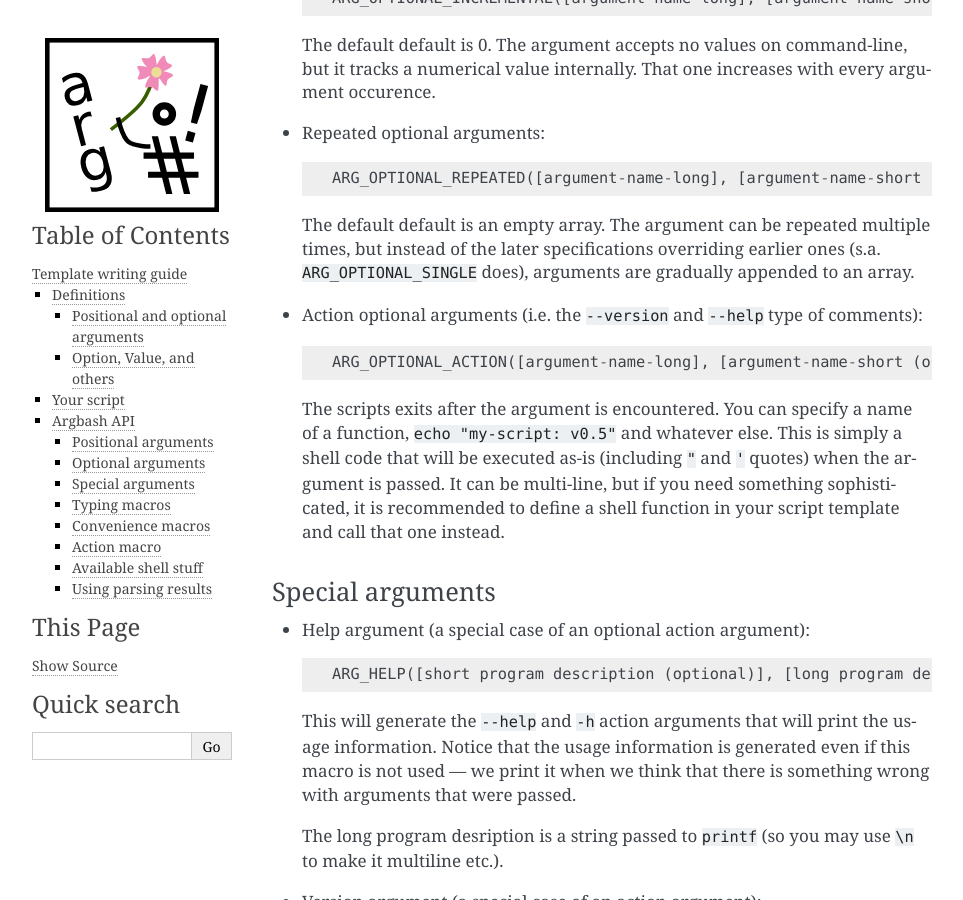
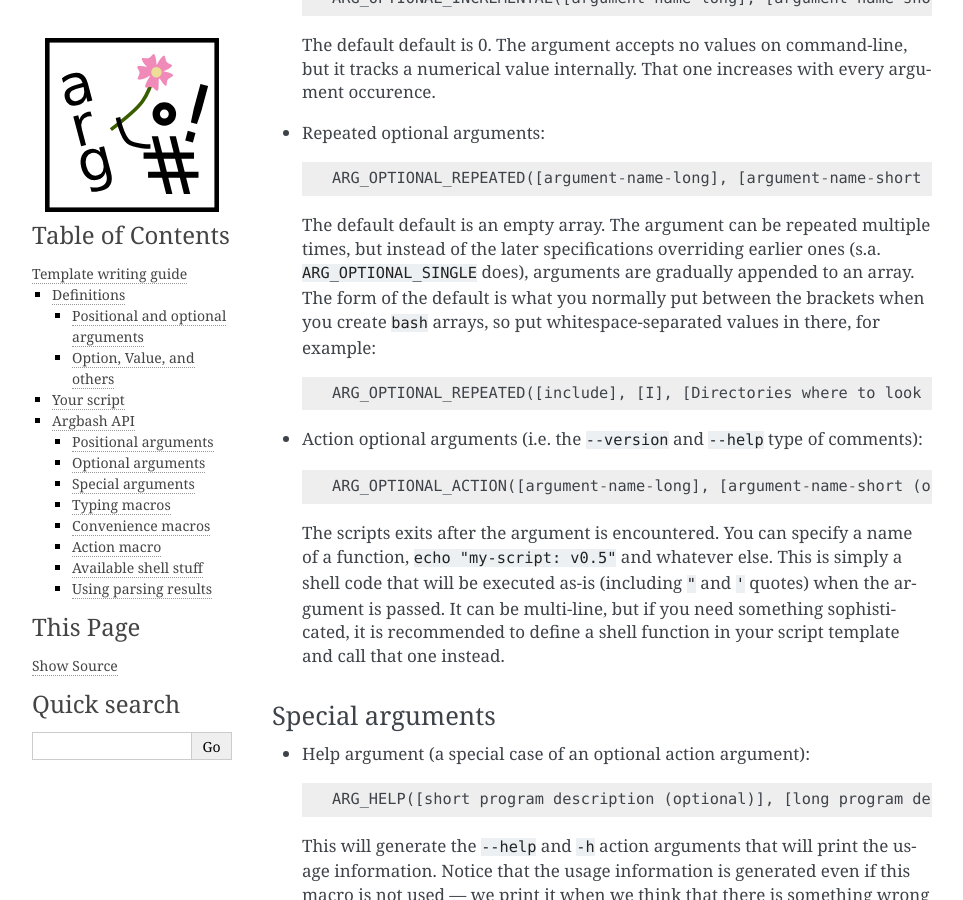
Before and after one commit to matejak/argbash, a Sphinx documentation site: the page built from doc/guide.rst, in a window 1280 px wide and 900 px high, scrolled down 5062 px. Shown: the whole window, without its empty margins (148-1111 px from the left). Built offline with Sphinx 7.4.7, drawn with Linux system fonts in a browser that asks for light colours.

Commit message:
Fixed one quoting bug, improved test cases

```diff
--- a/doc/guide.rst
+++ b/doc/guide.rst
@@ -213,6 +213,11 @@ Optional arguments
 
   The default default is an empty array.
   The argument can be repeated multiple times, but instead of the later specifications overriding earlier ones (s.a. ``ARG_OPTIONAL_SINGLE`` does), arguments are gradually appended to an array.
+  The form of the default is what you normally put between the brackets when you create ``bash`` arrays, so put whitespace-separated values in there, for example:
+
+  ::
+
+     ARG_OPTIONAL_REPEATED([include], [I], [Directories where to look for include files], ['/usr/include' '/usr/local/include'])
 
 * Action optional arguments (i.e. the ``--version`` and ``--help`` type of comments):
   ::
```
Also changed, not shown: 8 other files.
